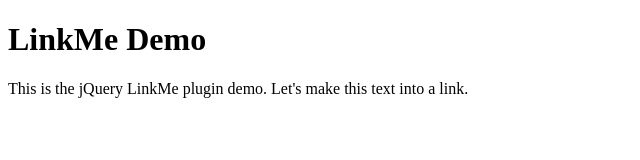
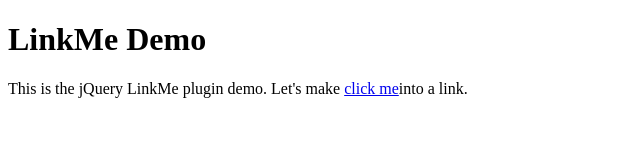
Before and after one commit to bpstein/linkme, a plain HTML site: page index.html in a window 1280 px wide. Shown: the full height of the page, 0-640 px from the left. Drawn offline with nearby package versions, Linux system fonts and the light colour scheme.

Commit message:
Created the main plugin file

```diff
--- a/index.html
+++ b/index.html
@@ -3,9 +3,19 @@
 <head>
 	<meta charset="UTF-8">
 	<title>LinkMe! A jQuery Plugin</title>
+	<script src="https://ajax.googleapis.com/ajax/libs/jquery/2.2.0/jquery.min.js"></script>
+	<script src="jquery.linkme/jquery.linkme.js"></script>
+	<script>
+		$(document).ready(function() {
+			$('span').linkMe({
+				href: 'http://test.com',
+				text: 'click me'
+			});
+		});
+	</script>
 </head>
 <body>
 	<h1>LinkMe Demo</h1>
-	<p>This is the jQuery LinkMe plugin demo. Let's make <span>this text </spane>into a link.</p>
+	<p>This is the jQuery LinkMe plugin demo. Let's make <span>this text </span>into a link.</p>
 </body>
 </html>
--- a/jquery.linkme/jquery.linkme.js
+++ b/jquery.linkme/jquery.linkme.js
@@ -0,0 +1,38 @@
+ /*
+	* name: LinkMe
+	* author: Ben Stein
+	* version: 0.1.0
+	*license: MIT
+	*/
+
+	(function($) {
+		$.fn.linkMe = function(options) {
+			// Default settings
+			var settings = $.extend({
+				href 		:null,
+				text		:null,
+				target	:'_self'
+			}, options);
+
+			// Validation
+			if(settings.href == null){
+				console.log('You need an href option for LinkMe to work.');
+				return this;
+			}
+
+			return this.each(function() {
+				var object = $(this);
+
+				if(settings.text == null) {
+					settings.text = object.text();
+
+				}
+
+				object.wrap('<a target="'+settings.target+'" href="'+settings.href+'"></a>').text(settings.text) ;
+
+			});
+
+
+		}
+
+	}(jQuery));
```
